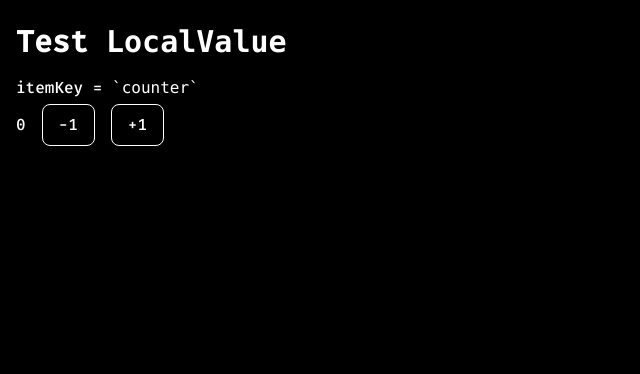
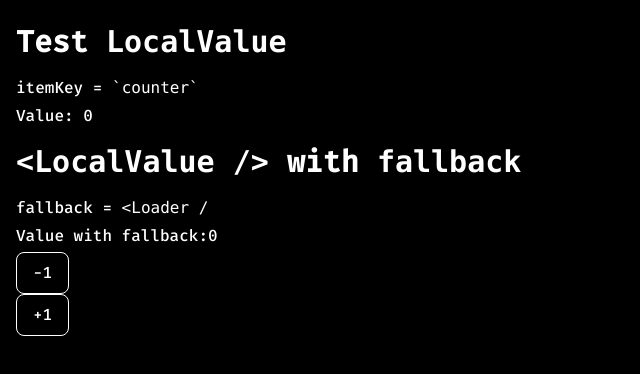
Before and after one commit to elbasel/aphro-ui, a Next.js app: page /test/ui/local-value in a window 1280 px wide. Shown: the top 374 px of the page, without its empty margins (0-640 px from the left). Built offline with nearby package versions, Linux system fonts and the light colour scheme.

Commit message:
Add <Loader />

```diff
--- a/app/test/ui/local-value/page.tsx
+++ b/app/test/ui/local-value/page.tsx
@@ -1,10 +1,13 @@
 "use client";
+
+import { useEffect, useState } from "react";
+import { BsCircleHalf } from "react-icons/bs";
 
 import { getLocalValue } from "@/app/database/local-storage/getLocalValue";
 import { GlobalState } from "@/app/database/local-storage/types";
 import { LocalValue } from "@/app/ui/local-value/LocalValue";
 import { SetLocalValueButton } from "@/app/ui/local-value/SetLocalValueButton";
-import { useEffect, useState } from "react";
+import { Loader } from "@/app/ui/Loader";
 
 interface Props {}
 
@@ -25,8 +28,23 @@ const TestLocalValue = ({}: Props) => {
       <p>
         itemKey = <code>`counter`</code>
       </p>
-      <section className="flex items-center gap-4">
-        <LocalValue itemKey="counter" />
+      <section className="">
+        <p>
+          Value: <LocalValue itemKey="counter" />{" "}
+        </p>
+        <div>
+          <h1>
+            <code>{"<LocalValue />"}</code> with <code>fallback</code>
+          </h1>
+          <p>
+            fallback = <code>{"<Loader /"}</code>
+          </p>
+          <p>
+            Value with fallback:
+            <LocalValue itemKey="counter" fallback={<Loader />} />
+          </p>
+        </div>
+
         <div onClick={() => setCounter((prev) => prev - 1)}>
           <SetLocalValueButton itemKey="counter" itemValue={counter - 1}>
             -1
--- /dev/null
+++ b/app/ui/Loader.tsx
@@ -0,0 +1,11 @@
+import { BsCircleHalf } from "react-icons/bs";
+import { twMerge } from "tailwind-merge";
+
+export const Loader = ({ size = 22, classNames = [] }) => {
+  return (
+    <BsCircleHalf
+      size={22}
+      className={twMerge("duration-1000 animate-spin ease-linear", ...classNames)}
+    />
+  );
+};
--- a/app/ui/local-value/LocalStorageProvider.tsx
+++ b/app/ui/local-value/LocalStorageProvider.tsx
@@ -14,26 +14,26 @@ interface Props {
   children?: React.ReactNode;
 }
 export const LocalStorageProvider = ({ children }: Props) => {
-  const [allValues, setAllValues] = useState<GlobalState>({
+  const [globalState, setGlobalState] = useState<GlobalState>({
     counter: 0,
     testKey: "testValue",
   });
 
   const setValue = (itemKey: keyof GlobalState, itemValue: any) => {
 
-    const newGlobalSTate = { ...allValues, [itemKey]: itemValue };
-    setAllValues(newGlobalSTate);
-    setLocalValue("globalState", newGlobalSTate);
+    const newGlobalState = { ...globalState, [itemKey]: itemValue };
+    setGlobalState(newGlobalState);
+    setLocalValue("globalState", newGlobalState);
   };
 
   useEffect(() => {
     const storedGlobalState = getLocalValue<GlobalState>("globalState");
-    if (storedGlobalState) setAllValues(storedGlobalState);
+    if (storedGlobalState) setGlobalState(storedGlobalState);
     if (!storedGlobalState) setLocalValue("globalState", {});
   }, []);
 
   return (
-    <LocalStorageContext.Provider value={[allValues, setValue]}>
+    <LocalStorageContext.Provider value={[globalState, setValue]}>
       {children}
     </LocalStorageContext.Provider>
   );
```
